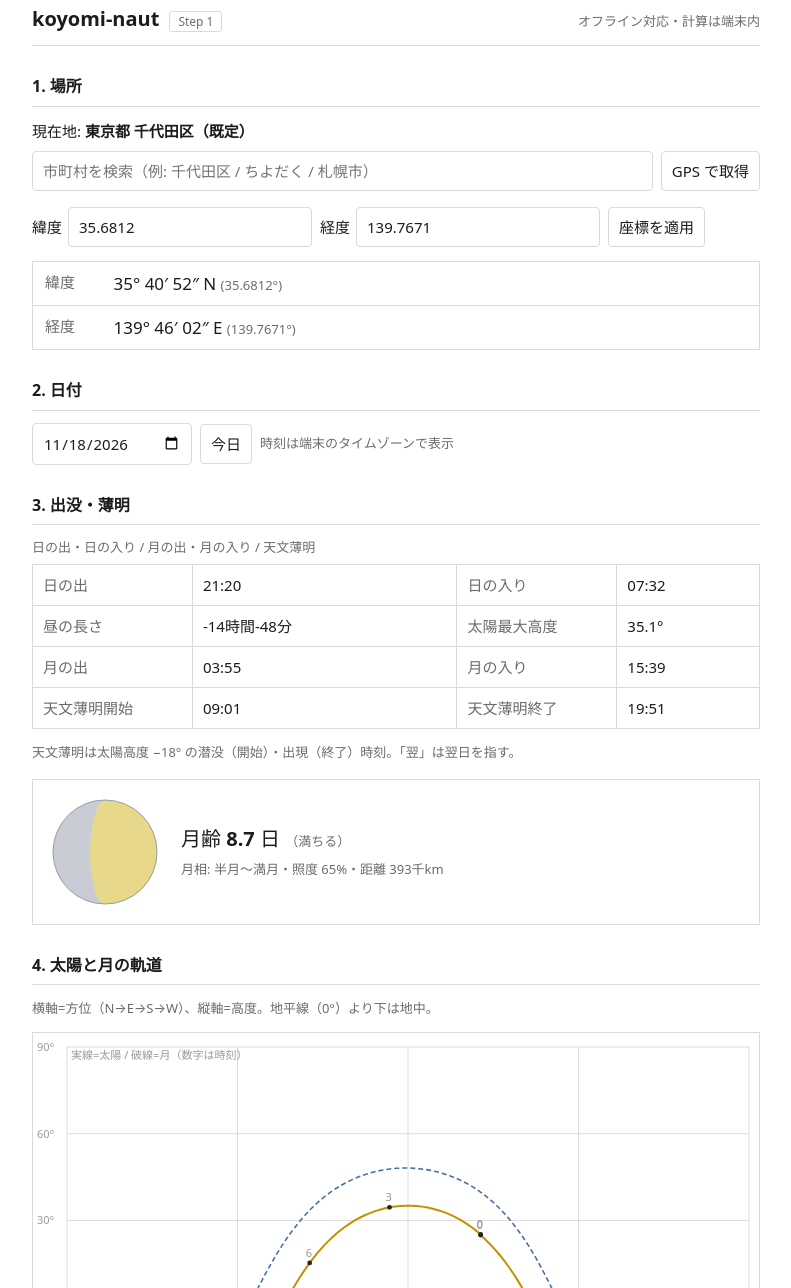
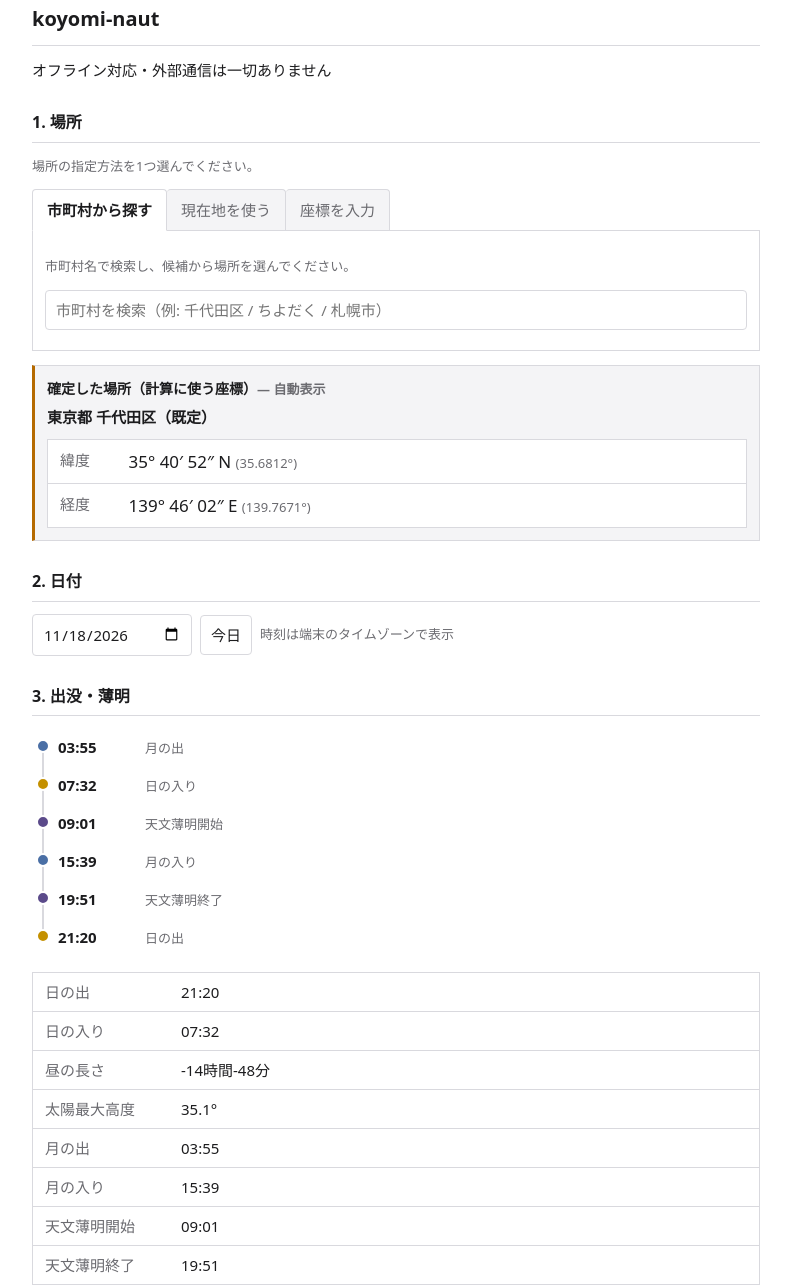
Before and after one commit to denebola213/koyomi-naut, a plain HTML site: page index.html in a window 1280 px wide. Shown: the part 13-1301 px from the top of the page, without its empty margins (244-1035 px from the left). Drawn offline with Linux system fonts and the light colour scheme.

Commit message:
UI改善: 場所タブ化・出没縦タイムライン・ヘッダ整理
- ヘッダの Step 1 とオフライン注意書きを撤去し、1.場所の手前に
  「オフライン対応・外部通信は一切ありません」を通常文として配置
- 1.場所を3タブ（市町村から探す/現在地を使う/座標を入力）に変更
- 入力と確定した場所（計算に使う座標）の表示を分離
- 3.出没・薄明を縦型タイムライン＋下部詳細リストに変更
- 4.軌道図の軸説明文とフッターの Step 2 記述を削除

```diff
--- a/app.js
+++ b/app.js
@@ -67,6 +67,7 @@ function render() {
   setText('evMoonset', fmtAstro(ev.moonset));
   setText('evAstroStart', fmtAstro(ev.astroStart));
   setText('evAstroEnd', fmtAstro(ev.astroEnd));
+  renderTimeline(ev, fmtAstro);
 
   const now = new Date(date + 'T12:00:00');
   const m = moonEcliptic(now);
@@ -79,6 +80,40 @@ function render() {
   setText('moonInfo', `${moonPhaseName(m.illum)}・照度 ${(m.illum * 100).toFixed(0)}%・距離 ${(m.dist / 1000).toFixed(0)}千km`);
 
   drawTrajectory(lat, lon, date);
+}
+
+/* 出没・薄明の縦タイムライン: 当日分を時刻順に並べ、上→下で時間の流れを示す */
+function renderTimeline(ev, fmtAstro) {
+  const el = $('timeline');
+  if (!el) return;
+  const items = [
+    { t: ev.astroStart, label: '天文薄明開始', cls: 'astro', astro: true },
+    { t: ev.sunrise, label: '日の出', cls: 'sun' },
+    { t: ev.moonrise, label: '月の出', cls: 'moon', astro: true },
+    { t: ev.sunset, label: '日の入り', cls: 'sun' },
+    { t: ev.moonset, label: '月の入り', cls: 'moon', astro: true },
+    { t: ev.astroEnd, label: '天文薄明終了', cls: 'astro', astro: true },
+  ].filter(i => i.t).sort((a, b) => a.t - b.t);
+  el.innerHTML = '';
+  if (!items.length) {
+    const p = document.createElement('p');
+    p.className = 'timeline-empty'; p.textContent = 'この日は出没・薄明の時刻がありません。';
+    el.appendChild(p); return;
+  }
+  for (const i of items) {
+    const row = document.createElement('div');
+    row.className = 'timeline-item';
+    const dot = document.createElement('span');
+    dot.className = `timeline-dot ${i.cls}`;
+    const time = document.createElement('span');
+    time.className = 'timeline-time';
+    time.textContent = i.astro ? fmtAstro(i.t) : fmtTime(i.t);
+    const label = document.createElement('span');
+    label.className = 'timeline-label';
+    label.textContent = i.label;
+    row.append(dot, time, label);
+    el.appendChild(row);
+  }
 }
 
 /* 月相イメージ図（北半球: 満ちる=右側が照る） */
@@ -170,6 +205,28 @@ function init() {
   $('lonInput').value = state.lon.toFixed(4);
   $('placeLabel').textContent = state.place;
 
+  /* 場所タブ切り替え */
+  const tabs = [...document.querySelectorAll('.place-tabs [role="tab"]')];
+  function activateTab(tab, focus) {
+    for (const t of tabs) {
+      const on = t === tab;
+      t.setAttribute('aria-selected', on ? 'true' : 'false');
+      t.tabIndex = on ? 0 : -1;
+      $(t.dataset.panel).hidden = !on;
+    }
+    if (focus) tab.focus();
+  }
+  tabs.forEach((t, i) => {
+    t.addEventListener('click', () => activateTab(t, false));
+    t.addEventListener('keydown', e => {
+      if (e.key !== 'ArrowRight' && e.key !== 'ArrowLeft') return;
+      e.preventDefault();
+      const dir = e.key === 'ArrowRight' ? 1 : -1;
+      activateTab(tabs[(i + dir + tabs.length) % tabs.length], true);
+    });
+  });
+  activateTab(tabs[0], false);
+
   const box = $('muniSearch'), list = $('muniResults');
   box.addEventListener('input', () => {
     const res = searchMunicipalities(box.value);
--- a/index.html
+++ b/index.html
@@ -16,30 +16,52 @@
 <body>
 <header class="top">
   <h1>koyomi-naut</h1>
-  <span class="step">Step 1</span>
-  <span class="spacer"></span>
-  <span class="note">オフライン対応・計算は端末内</span>
 </header>
 
 <main>
+  <p class="offline-note">オフライン対応・外部通信は一切ありません</p>
   <section aria-labelledby="h-place">
     <h2 id="h-place">1. 場所</h2>
-    <p class="place-now">現在地: <strong id="placeLabel">—</strong></p>
+    <p class="note">場所の指定方法を1つ選んでください。</p>
+    <div class="place-tabs" role="tablist" aria-label="場所の指定方法">
+      <button type="button" role="tab" id="tab-muni" aria-controls="panel-muni" aria-selected="true" data-panel="panel-muni">市町村から探す</button>
+      <button type="button" role="tab" id="tab-gps" aria-controls="panel-gps" aria-selected="false" tabindex="-1" data-panel="panel-gps">現在地を使う</button>
+      <button type="button" role="tab" id="tab-coords" aria-controls="panel-coords" aria-selected="false" tabindex="-1" data-panel="panel-coords">座標を入力</button>
+    </div>
+
+    <div role="tabpanel" id="panel-muni" aria-labelledby="tab-muni" class="place-panel">
+      <p class="note">市町村名で検索し、候補から場所を選んでください。</p>
       <div class="row">
         <input id="muniSearch" type="search" inputmode="search" autocomplete="off"
                placeholder="市町村を検索（例: 千代田区 / ちよだく / 札幌市）" aria-label="市町村検索">
+      </div>
+      <div id="muniResults" class="results" role="listbox" aria-label="市町村候補"></div>
+    </div>
+
+    <div role="tabpanel" id="panel-gps" aria-labelledby="tab-gps" class="place-panel" hidden>
+      <p class="note">端末のGPSで現在地を取得します。取得後、その位置が計算に使われます。</p>
+      <div class="row">
         <button id="gpsBtn" type="button">GPS で取得</button>
       </div>
-    <div id="muniResults" class="results" role="listbox" aria-label="市町村候補"></div>
+    </div>
+
+    <div role="tabpanel" id="panel-coords" aria-labelledby="tab-coords" class="place-panel" hidden>
+      <p class="note">緯度・経度を10進数で入力してください。適用後、その座標が計算に使われます。</p>
       <div class="row coords">
         <label>緯度 <input id="latInput" inputmode="decimal" aria-label="緯度"></label>
         <label>経度 <input id="lonInput" inputmode="decimal" aria-label="経度"></label>
         <button id="applyCoords" type="button">座標を適用</button>
       </div>
+    </div>
+
+    <div class="place-result" aria-live="polite">
+      <p class="place-result-label">確定した場所（計算に使う座標）<span class="dim">— 自動表示</span></p>
+      <p class="place-now"><strong id="placeLabel">—</strong></p>
       <dl class="dms">
         <div><dt>緯度</dt><dd><span id="dmsLat">—</span> <span id="decLat" class="dim"></span></dd></div>
         <div><dt>経度</dt><dd><span id="dmsLon">—</span> <span id="decLon" class="dim"></span></dd></div>
       </dl>
+    </div>
   </section>
 
   <section aria-labelledby="h-date">
@@ -53,15 +75,17 @@
 
   <section aria-labelledby="h-events">
     <h2 id="h-events">3. 出没・薄明</h2>
-    <table class="events">
-      <caption>日の出・日の入り / 月の出・月の入り / 天文薄明</caption>
-      <tbody>
-        <tr><th scope="row">日の出</th><td id="evSunrise">—</td><th scope="row">日の入り</th><td id="evSunset">—</td></tr>
-        <tr><th scope="row">昼の長さ</th><td id="evDayLength">—</td><th scope="row">太陽最大高度</th><td id="evSunMax">—</td></tr>
-        <tr><th scope="row">月の出</th><td id="evMoonrise">—</td><th scope="row">月の入り</th><td id="evMoonset">—</td></tr>
-        <tr><th scope="row">天文薄明開始</th><td id="evAstroStart">—</td><th scope="row">天文薄明終了</th><td id="evAstroEnd">—</td></tr>
-      </tbody>
-    </table>
+    <div id="timeline" class="timeline" aria-label="出没・薄明の時刻順タイムライン"></div>
+    <dl class="event-details">
+      <div><dt>日の出</dt><dd id="evSunrise">—</dd></div>
+      <div><dt>日の入り</dt><dd id="evSunset">—</dd></div>
+      <div><dt>昼の長さ</dt><dd id="evDayLength">—</dd></div>
+      <div><dt>太陽最大高度</dt><dd id="evSunMax">—</dd></div>
+      <div><dt>月の出</dt><dd id="evMoonrise">—</dd></div>
+      <div><dt>月の入り</dt><dd id="evMoonset">—</dd></div>
+      <div><dt>天文薄明開始</dt><dd id="evAstroStart">—</dd></div>
+      <div><dt>天文薄明終了</dt><dd id="evAstroEnd">—</dd></div>
+    </dl>
     <p class="note">天文薄明は太陽高度 −18° の潜没（開始）・出現（終了）時刻。「翌」は翌日を指す。</p>
     <div class="moon-phase">
       <canvas id="moonCanvas" width="120" height="120" aria-label="月相イメージ図"></canvas>
@@ -74,12 +98,11 @@
 
   <section aria-labelledby="h-traj">
     <h2 id="h-traj">4. 太陽と月の軌道</h2>
-    <p class="note">横軸=方位（N→E→S→W）、縦軸=高度。地平線（0°）より下は地中。</p>
     <canvas id="traj" height="360" aria-label="太陽と月の軌道図"></canvas>
   </section>
 
   <footer>
-    <p class="note">低精度計算（太陽・月とも誤差 ~0.3° 程度）。精密な観測計画には国立天文台等の値を確認してください。市町村データ: code4fukui/localgovjp（CC BY）。Step 2（全天図・惑星・星座）は準備中。</p>
+    <p class="note">低精度計算（太陽・月とも誤差 ~0.3° 程度）。精密な観測計画には国立天文台等の値を確認してください。市町村データ: code4fukui/localgovjp（CC BY）。</p>
   </footer>
 </main>
 
--- a/styles.css
+++ b/styles.css
@@ -1,8 +1,11 @@
 :root {
   --ink: #1c1c1e; --dim: #6b6b70; --line: #d9d9de; --paper: #fff; --accent: #b56a00;
+  --sun: #c49000; --moon: #4a6fa5; --astro: #5b4a8a;
+  --result-bg: #f4f4f6;
 }
 @media (prefers-color-scheme: dark) {
-  :root { --ink: #e8e8ea; --dim: #9a9aa0; --line: #3a3a3e; --paper: #141416; --accent: #ffcf5c; }
+  :root { --ink: #e8e8ea; --dim: #9a9aa0; --line: #3a3a3e; --paper: #141416; --accent: #ffcf5c;
+    --sun: #ffd54d; --moon: #b8c7e0; --astro: #b6a8e8; --result-bg: #1e1e20; }
 }
 * { box-sizing: border-box; }
 body {
@@ -12,8 +15,7 @@ body {
 }
 .top { display: flex; align-items: baseline; gap: 10px; border-bottom: 1px solid var(--line); padding-bottom: 10px; }
 .top h1 { font-size: 20px; margin: 0; font-weight: 650; }
-.step { border: 1px solid var(--line); padding: 0 8px; border-radius: 3px; font-size: 12px; color: var(--dim); }
-.spacer { flex: 1; }
+.offline-note { margin: 12px 0 0; }
 .note { color: var(--dim); font-size: 13px; }
 section { margin-top: 28px; }
 h2 { font-size: 16px; margin: 0 0 12px; padding-bottom: 6px; border-bottom: 1px solid var(--line); font-weight: 650; }
@@ -29,22 +31,62 @@ button { cursor: pointer; }
 button:active { background: color-mix(in srgb, var(--ink) 8%, var(--paper)); }
 button:disabled { opacity: .5; cursor: default; }
 label { display: inline-flex; gap: 6px; align-items: center; }
+
+/* ---------- 場所タブ ---------- */
+.place-tabs { display: flex; gap: 0; border-bottom: 1px solid var(--line); margin-top: 8px; }
+.place-tabs [role="tab"] {
+  border: 1px solid var(--line); border-bottom: 0; border-radius: 4px 4px 0 0;
+  padding: 8px 14px; background: var(--result-bg); color: var(--dim);
+}
+.place-tabs [role="tab"] + [role="tab"] { border-left: 0; }
+.place-tabs [role="tab"][aria-selected="true"] {
+  background: var(--paper); color: var(--ink); font-weight: 650;
+  border-bottom: 1px solid var(--paper); margin-bottom: -1px;
+}
+.place-panel { border: 1px solid var(--line); border-top: 0; padding: 12px; margin: 0 0 4px; }
+.place-panel[hidden] { display: none; }
+
+/* ---------- 確定した場所（結果） ---------- */
+.place-result {
+  margin-top: 14px; padding: 12px;
+  background: var(--result-bg); border: 1px solid var(--line); border-left: 3px solid var(--accent);
+}
+.place-result-label { margin: 0 0 4px; font-weight: 650; font-size: 14px; }
 .place-now { margin: 4px 0; }
-.results { display: flex; flex-direction: column; }
-.results .result {
-  text-align: left; border: 0; border-top: 1px solid var(--line); border-radius: 0; padding: 8px 4px;
-}
-.results .result:hover { background: color-mix(in srgb, var(--ink) 6%, var(--paper)); }
-.dms { margin: 14px 0 0; border: 1px solid var(--line); }
+.dms { margin: 10px 0 0; border: 1px solid var(--line); background: var(--paper); }
 .dms > div { display: flex; gap: 16px; padding: 8px 12px; }
 .dms > div + div { border-top: 1px solid var(--line); }
 .dms dt { width: 3.5em; color: var(--dim); }
 .dms dd { margin: 0; font-size: 17px; font-variant-numeric: tabular-nums; }
 .dim { color: var(--dim); font-size: 13px; }
-table.events { width: 100%; border-collapse: collapse; font-variant-numeric: tabular-nums; }
-table.events caption { text-align: left; color: var(--dim); font-size: 13px; padding-bottom: 6px; }
-table.events th, table.events td { border: 1px solid var(--line); padding: 8px 10px; text-align: left; }
-table.events th { font-weight: 500; color: var(--dim); width: 22%; }
+
+/* ---------- 出没・薄明 縦タイムライン ---------- */
+.timeline { margin: 8px 0 16px; padding-left: 4px; }
+.timeline-item { display: flex; gap: 12px; align-items: baseline; position: relative; padding: 7px 0 7px 22px; }
+.timeline-item::before {
+  content: ""; position: absolute; left: 6px; top: 0; bottom: 0; width: 2px;
+  background: var(--line);
+}
+.timeline-item:first-child::before { top: 12px; }
+.timeline-item:last-child::before { bottom: auto; height: 12px; }
+.timeline-dot {
+  position: absolute; left: 0; top: 11px; width: 14px; height: 14px; border-radius: 50%;
+  border: 2px solid var(--paper); background: var(--dim);
+}
+.timeline-dot.sun { background: var(--sun); }
+.timeline-dot.moon { background: var(--moon); }
+.timeline-dot.astro { background: var(--astro); }
+.timeline-time { font-variant-numeric: tabular-nums; font-weight: 650; min-width: 5em; }
+.timeline-label { color: var(--dim); font-size: 13px; }
+.timeline-empty { color: var(--dim); font-size: 13px; }
+
+/* ---------- 詳細リスト ---------- */
+.event-details { margin: 0; border: 1px solid var(--line); }
+.event-details > div { display: flex; gap: 16px; padding: 7px 12px; }
+.event-details > div + div { border-top: 1px solid var(--line); }
+.event-details dt { width: 8em; color: var(--dim); }
+.event-details dd { margin: 0; font-variant-numeric: tabular-nums; }
+
 canvas#traj { width: 100%; height: 360px; border: 1px solid var(--line); display: block; }
 .moon-phase { display: flex; gap: 16px; align-items: center; margin-top: 16px; border: 1px solid var(--line); padding: 12px; }
 .moon-phase canvas { width: 120px; height: 120px; flex: 0 0 auto; }
```
Lines whose indentation alone changed are shown as unchanged.
